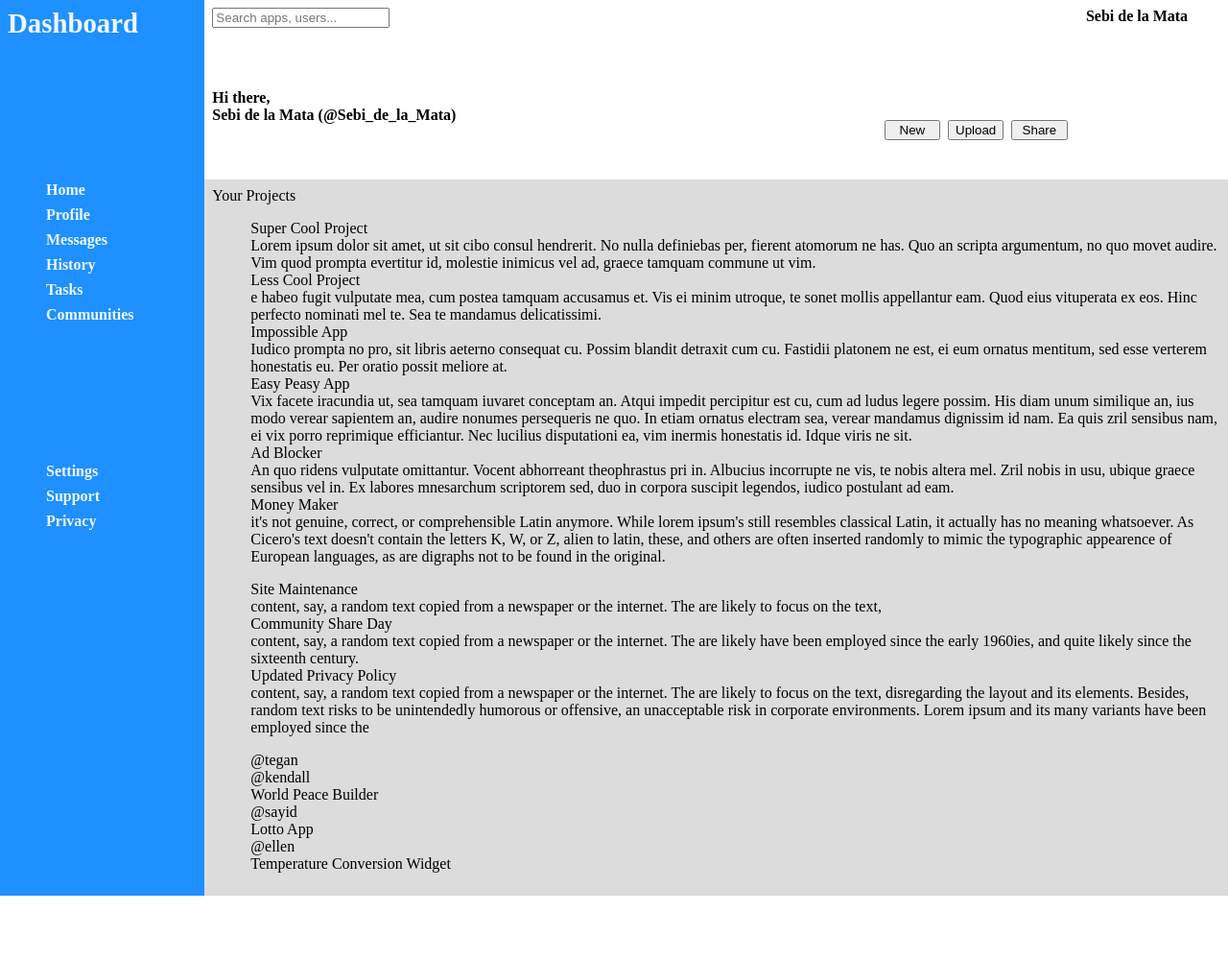
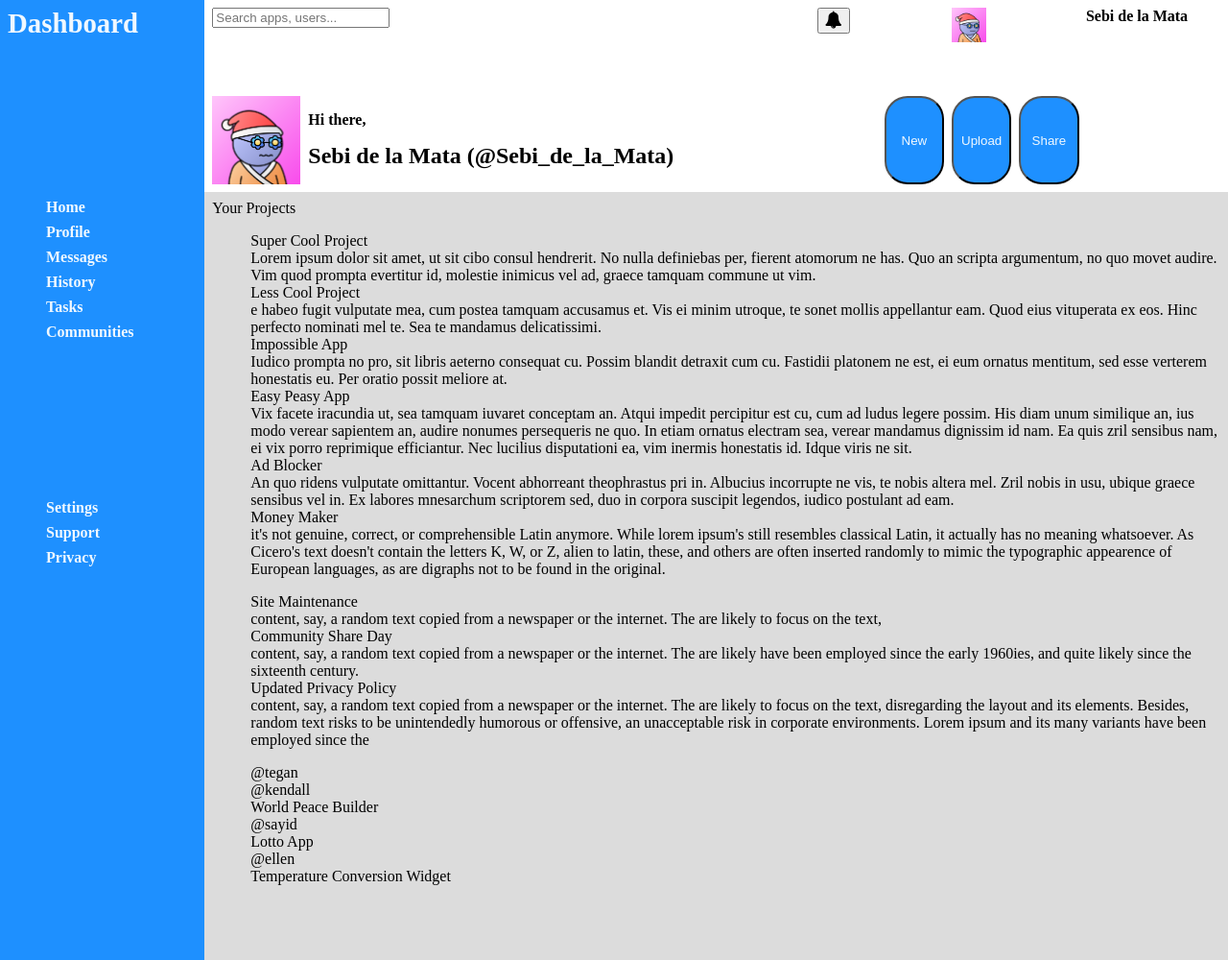
Before and after one commit to sebidelamata/odin_project_admin_dashboard, a plain HTML site: page index.html in a window 1280 px wide. Shown: the whole page at 96% size. Before the commit the page ends 933 px from the top, so only its background shows below. Drawn offline with Linux system fonts and the light colour scheme.

Commit message:
added some minor changes to header

```diff
--- a/index.html
+++ b/index.html
@@ -6,6 +6,7 @@
     <meta name="viewport" content="width=device-width, initial-scale=1.0">
     <title>Dashboard project</title>
     <link rel="stylesheet" href="./style.css" type="text/css">
+    <link rel="stylesheet" href="https://cdnjs.cloudflare.com/ajax/libs/font-awesome/4.7.0/css/font-awesome.min.css">
 </head>
 <body>
     <div class="sidebar">
@@ -68,15 +69,18 @@
                 </div>
             </div>
             <div class="header-top-right">
-                <div class="notification-icon"></div>
-                <div class="logo-small"></div>
+                <div class="notification-icon">
+                    <button style="font-size:18px"><i class="fa fa-bell"></i></button>
+                </div>
+                <img class="logo-large" src="./GBC-3901.png" alt="Blueberry 3901" width="36">
                 <div class="username-small">Sebi de la Mata</div>
             </div>
         </div>
         <div class="header-bottom">
             <div class="header-bottom-left">
-                <div class="logo-large"></div>
+                <img class="logo-large" src="./GBC-3901.png" alt="Blueberry 3901" width="92">
                 <div class="greeting">
+                    <div></div>
                     <div class="greeting-salutation">Hi there,</div>
                     <div class="username-large">Sebi de la Mata (@Sebi_de_la_Mata)</div>
                 </div>
--- a/style.css
+++ b/style.css
@@ -40,7 +40,29 @@ body{
     display: grid;
     grid-template: 1fr / 1fr 1fr 1fr;
     gap: 8px;
-    align-items: center;
+    align-items: bottom;
+    justify-content: right;
+}
+
+.header-bottom-right > button{
+    background-color: dodgerblue;
+    color: aliceblue;
+    padding: min(8px);
+    border-radius: min(24px);
+}
+
+.header-bottom-left{
+    display: grid;
+    grid-template: 1fr / 1fr 6fr;
+}
+
+.greeting{
+    display: grid;
+    padding-left: min(8px);
+}
+
+.username-large{
+    font-size: x-large;
 }
 
 .sidebar{
```
Also changed, not shown: GBC-3901.png (added).
